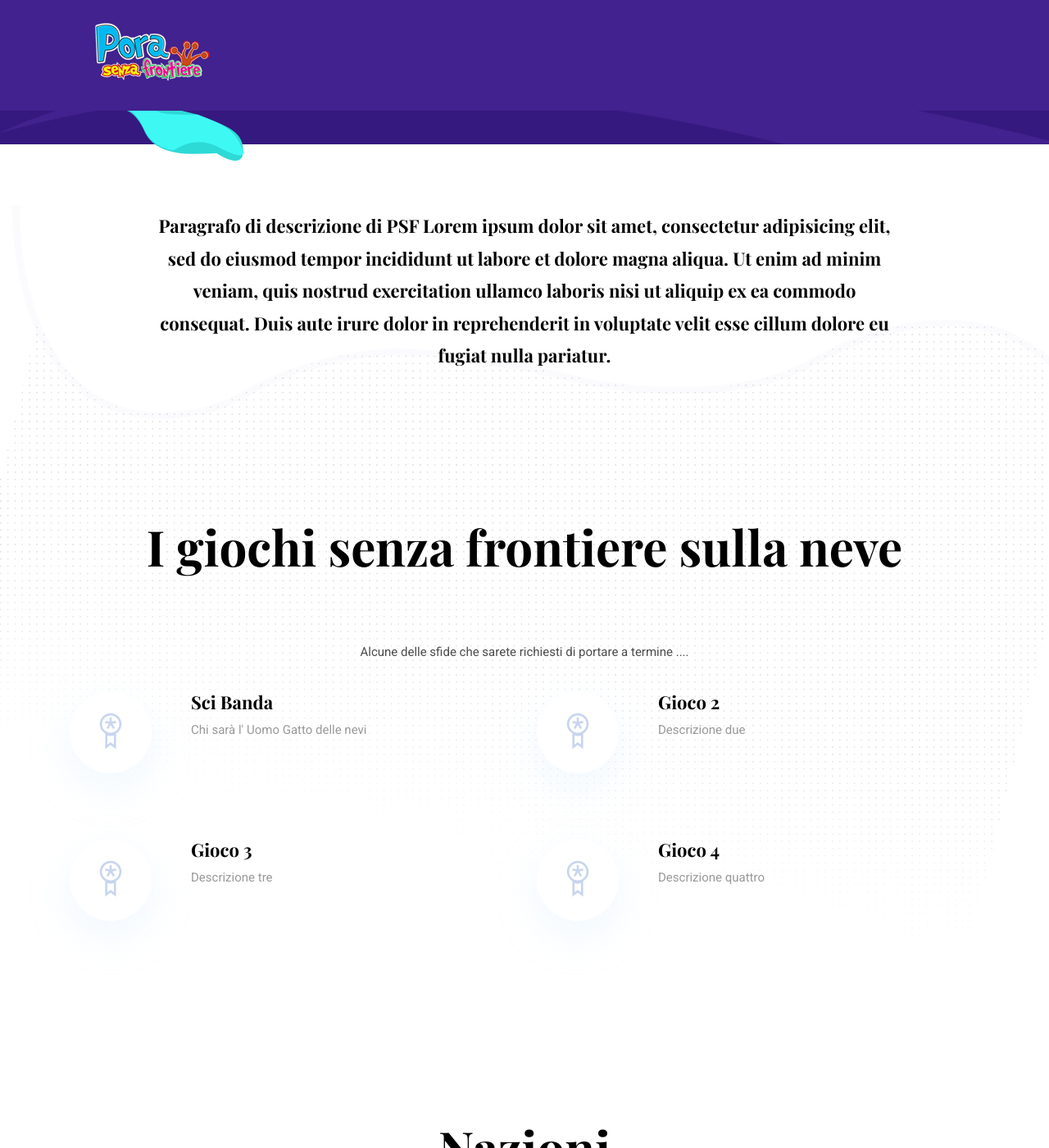
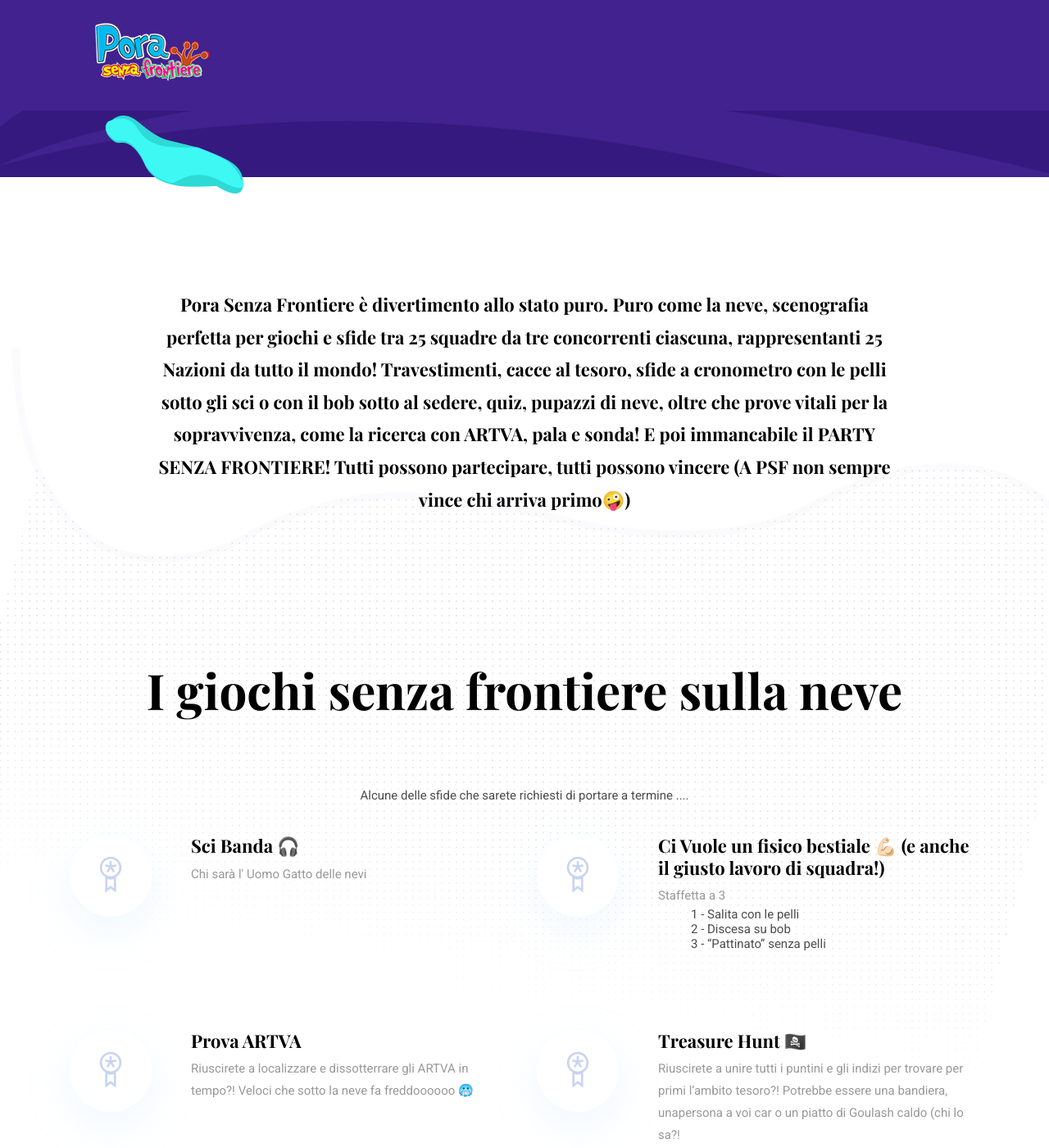
Before and after one commit to porasenzafrontiere/porasenzafrontiere.github.io, a Jekyll site: the page built from index.html, in a window 1280 px wide and 1400 px high, scrolled down 608 px. Shown: the whole window at 82% size. Built offline with Jekyll 4.4.1, drawn with Linux system fonts in a browser that asks for light colours; some of the changed text lies outside the part shown.

Commit message:
Testi aggiornati

```diff
--- a/_includes/about-section.html
+++ b/_includes/about-section.html
@@ -3,7 +3,14 @@
   <div class="container">
     <div class="row">
       <div class="col-lg-10 mx-auto text-center">
-        <p class="font-secondary paragraph-lg text-dark">Paragrafo di descrizione di PSF {{ site.data.settings.blurb }}</p>
+        <h3 class="text-white">DIVERTIMENTO & SICUREZZA</h3>
+        <p class="font-secondary paragraph-lg text-dark">Pora Senza Frontiere è divertimento allo stato puro. Puro come la neve, scenografia perfetta per giochi e sfide tra 25 squadre da tre concorrenti ciascuna, rappresentanti 25 Nazioni da tutto il mondo!
+
+Travestimenti, cacce al tesoro, sfide a cronometro con le pelli sotto gli sci o con il bob sotto al sedere, quiz, pupazzi di neve, oltre che prove vitali per la sopravvivenza, come la ricerca con ARTVA, pala e sonda!
+
+E poi immancabile il PARTY SENZA FRONTIERE!
+
+Tutti possono partecipare, tutti possono vincere (A PSF non sempre vince chi arriva primo🤪)</p>
         <!-- <a href="{{ site.data.settings.blurb-btn-link }}" class="btn btn-transparent">{{ site.data.settings.blurb-btn-name }}</a> -->
       </div>
     </div>
--- a/_includes/education-section.html
+++ b/_includes/education-section.html
@@ -13,7 +13,7 @@
               <i class="ti-medall icon icon-light icon-bg bg-white shadow rounded-circle d-block"></i>
             </div>
             <div>
-              <h4>Sci Banda</h4>
+              <h4>Sci Banda 🎧</h4>
               <p class="mb-0 text-light">Chi sarà l' Uomo Gatto delle nevi</p>
             </div>
           </div>
@@ -25,8 +25,14 @@
               <i class="ti-medall icon icon-light icon-bg bg-white shadow rounded-circle d-block"></i>
             </div>
             <div>
-              <h4>Gioco 2</h4>
-              <p class="mb-0 text-light">Descrizione due</p>
+              <h4>Ci Vuole un fisico bestiale 💪🏻 (e anche il giusto lavoro di squadra!)</h4>
+              <p class="mb-0 text-light">Staffetta a 3<br>
+                <ul>
+                  <li>1 - Salita con le pelli</li>
+                  <li>2 - Discesa su bob</li>
+                  <li>3 - “Pattinato” senza pelli</li>
+                </ul>
+              </p>
             </div>
           </div>
         </div>
@@ -37,8 +43,8 @@
               <i class="ti-medall icon icon-light icon-bg bg-white shadow rounded-circle d-block"></i>
             </div>
             <div>
-              <h4>Gioco 3</h4>
-              <p class="mb-0 text-light">Descrizione tre</p>
+              <h4>Prova ARTVA</h4>
+              <p class="mb-0 text-light">Riuscirete a localizzare e dissotterrare gli ARTVA in tempo?! Veloci che sotto la neve fa freddoooooo 🥶 </p>
             </div>
           </div>
         </div>
@@ -50,8 +56,8 @@
               <i class="ti-medall icon icon-light icon-bg bg-white shadow rounded-circle d-block"></i>
             </div>
             <div>
-              <h4>Gioco 4</h4>
-              <p class="mb-0 text-light">Descrizione quattro</p>
+              <h4>Treasure Hunt 🏴‍☠️</h4>
+              <p class="mb-0 text-light">Riuscirete a unire tutti i puntini e gli indizi per trovare per primi l’ambito tesoro?! Potrebbe essere una bandiera, unapersona a voi car o un piatto di Goulash caldo (chi lo sa?!</p>
             </div>
           </div>
         </div>
--- a/_includes/footer.html
+++ b/_includes/footer.html
@@ -1,5 +1,11 @@
 <!-- footer -->
 <footer class="bg-dark footer-section">
+
+  <h3>FAQs</h3>
+
+  <h5>Domanda 1</h5>
+  <p>Risposta 1</p>
+
   <div class="border-top text-center border-dark py-5">
     <p class="mb-0 text-light">Per domande o chiarimenti scrivere al numero CAI su Whatsapp: 034625452</p>
   </div>
--- a/_includes/hero-section.html
+++ b/_includes/hero-section.html
@@ -3,7 +3,9 @@
   <div class="container">
     <div class="row">
       <div class="col-lg-11 mx-auto">
-        <h1 class="text-white font-tertiary">{{ site.data.settings.hero.hero-title }}</h1>
+        <h2 class="text-white font-tertiary">PSF 2024</h2>
+        <h1 class="text-white font-tertiary">3 Marzo 2024</h1>
+        <h3 class="text-white font-tertiary">GIOCHI SENZA FRONTIERE SULLA NEVE!</h3>
       </div>
     </div>
   </div>
--- a/_includes/services-section.html
+++ b/_includes/services-section.html
@@ -6,7 +6,8 @@
       <div class="col-12 text-center">
         <h2 class="section-title">Nazioni</h2>
       </div>
-      <p>Ogni squadra rappresenterà una nazione del mondo, e avrà l'opportunità di portare i colori, le usanze, i vestiti e le tradizioni di quella nazione nelle sfide. Tutto questo verrà considerato nel punteggio per definire il vincitore del PSF</p>
+      <p>Ogni squadra rappresenterà una nazione del mondo, e avrà l'opportunità di portare i colori, le usanze, i vestiti e le tradizioni di quella nazione nelle sfide.</p>
+      <p>In palio il premio del miglior travestimento, scatenatevi (e all’Après Ski senza Frontiere farete faville!)</p>
       {% for service in site.data.settings.services %}
       <div class="col-4 col-sm-2">
         <div class="card hover-shadow shadow">
```
